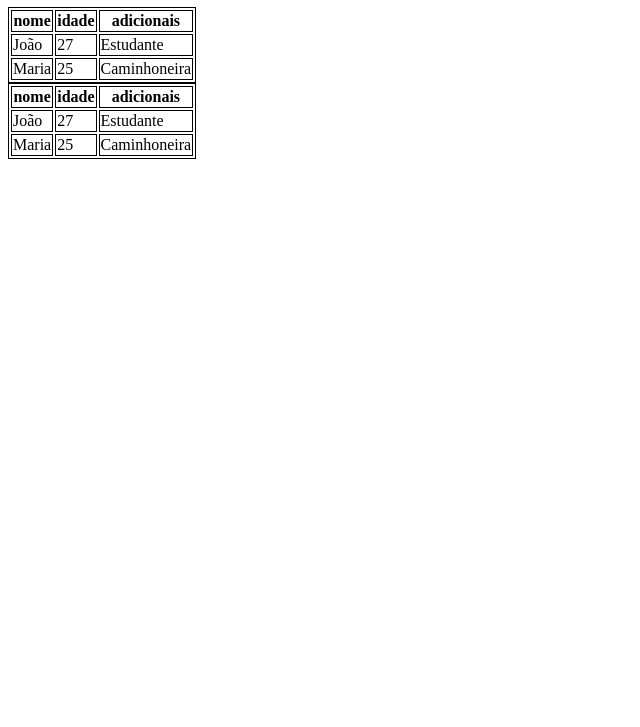
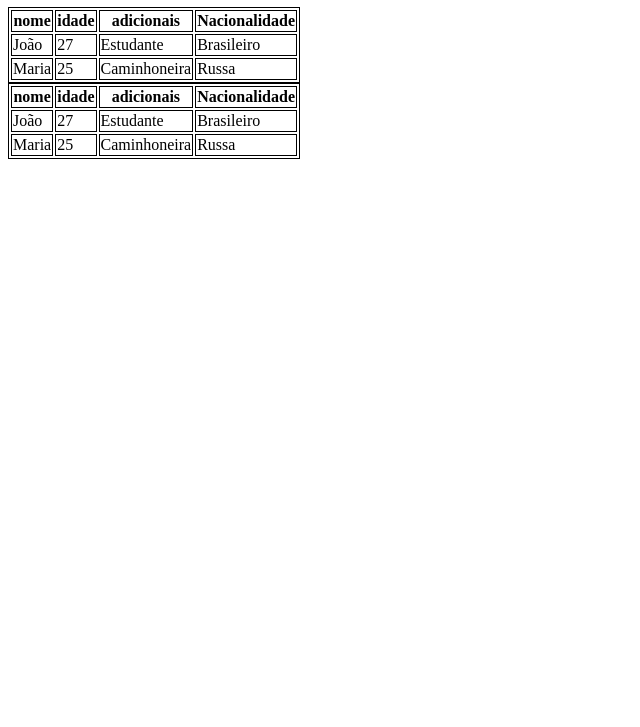
Before and after one commit to Rinaldi-Joao/repositorio-tabela, a plain HTML site: page index.html in a window 1280 px wide. Shown: the part 73-800 px from the top of the page, without its empty margins (0-640 px from the left). Drawn offline with Linux system fonts and the light colour scheme.

Commit message:
Adicionando algumas linhas de informação

```diff
--- a/index.html
+++ b/index.html
@@ -15,15 +15,18 @@
         <th>nome</th>
         <th>idade</th>
         <th>adicionais</th>
+        <th>Nacionalidade</th>
         <tr>
             <td>João</td>
             <td>27</td>
             <td>Estudante</td>
+            <td>Brasileiro</td>
         </tr>
         <tr>
             <td>Maria</td>
             <td>25</td>
             <td>Caminhoneira</td>
+            <td>Russa</td>
         </tr>
     </table>
     <table>
@@ -31,17 +34,20 @@
             <th>nome</th>
             <th>idade</th>
             <th>adicionais</th>
+            <th>Nacionalidade</th>
         </thead>
         <tbody>
             <tr>
                 <td>João</td>
                 <td>27</td>
                 <td>Estudante</td>
+                <td>Brasileiro</td>
             </tr>
             <tr>
                 <td>Maria</td>
                 <td>25</td>
                 <td>Caminhoneira</td>
+                <td>Russa</td>
             </tr>
         </tbody>
     </table>
```
